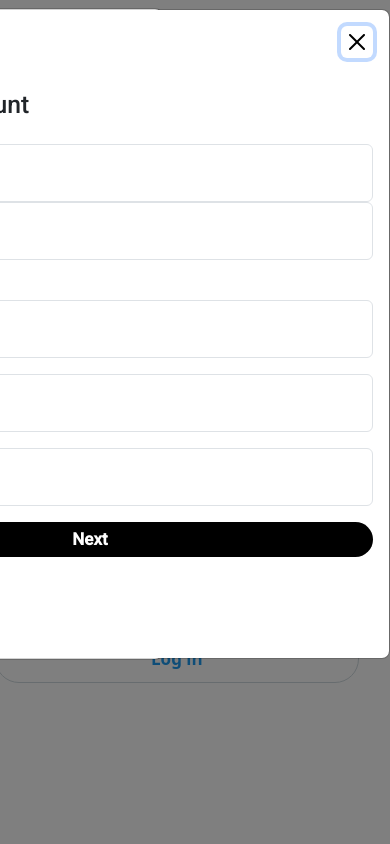
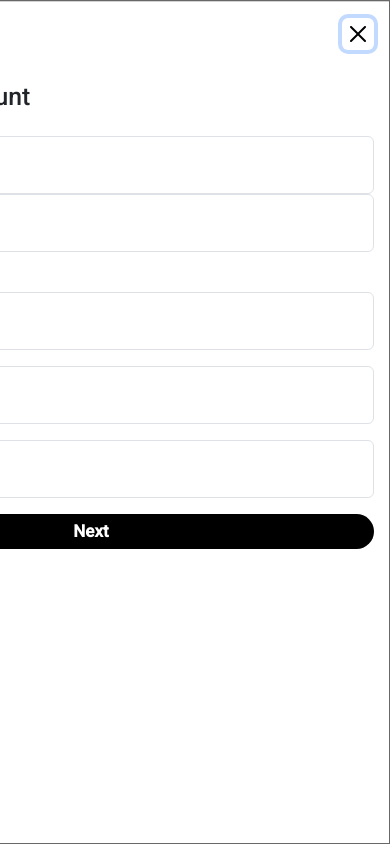
Before and after one commit to ThangBuii/Twitter-Clone, an Angular app: page /login in a window 390 px wide. Both pictures are taken after a click on the button "Create Account". Built offline with nearby package versions, Linux system fonts and the light colour scheme.

Commit message:
Front-end: Add responsive css to modal

```diff
--- a/angular.json
+++ b/angular.json
@@ -99,5 +99,8 @@
         }
       }
     }
+  },
+  "cli": {
+    "analytics": false
   }
 }
--- a/src/app/components/modal/modal.component.css
+++ b/src/app/components/modal/modal.component.css
@@ -108,28 +108,19 @@ p{
     background-color: rgba(29, 155, 240, 0.1);
 }
 
-.custom-modal{
-    height: 90vh;
-    min-height: 400px;
+.custom-modal-size .modal-dialog {
     max-width: 80vw;
     max-height: 90vh;
-    height: 650px;
-    min-width: 600px;
-    flex-shrink: 1;
-    border-radius: 16px;
-    overflow: hidden;
 }
 
-.modal-content{
-    height: 90vh;
-    min-height: 400px;
-    max-width: 80vw;
-    max-height: 90vh;
-    height: 650px;
+.custom-modal-size .modal-content {
+    height: 650px; /* Or use min-height if you want it to be able to shrink */
     min-width: 600px;
+    overflow: hidden;
+    border-radius: 16px; /* This will apply to the content area */
     flex-shrink: 1;
-    overflow: hidden;
 }
+
 
 
 
--- a/src/app/components/modal/modal.component.html
+++ b/src/app/components/modal/modal.component.html
@@ -1,7 +1,7 @@
 <ng-template id="accept" #content>
     <div *ngIf="showModal | async">
         <ng-container *ngIf="modalType === 'login'">
-            <div class="modal-content">
+
             <div class="modal-header">
                 <button type="button" class="btn-close custom-btn-close" aria-label="Close" (click)="closeModal()">
                     <span aria-hidden="true" class="visually-hidden icon-x">&times;</span>
@@ -50,8 +50,8 @@
 
                         <form #formLogin2="ngForm" (ngSubmit)="onSubmitLogin2(formLogin2.value)">
                             <div class="form-floating">
-                                    <input type="email" class="form-control readonly-input" id="email"
-                                        placeholder="email" [value]="user.email" readonly>
+                                <input type="email" class="form-control readonly-input" id="email" placeholder="email"
+                                    [value]="user.email" readonly>
                                 <label for="email">{{usernameOrEmailLabel}}</label>
                             </div>
                             <div class="form-floating">
@@ -71,8 +71,7 @@
                             </p>
                         </form>
                         <div *ngFor="let alert of alerts">
-                                <alert [type]="alert.type" [dismissOnTimeout]="alert.timeout"
-                                    (onClosed)="onClosed(alert)">
+                            <alert [type]="alert.type" [dismissOnTimeout]="alert.timeout" (onClosed)="onClosed(alert)">
                                 {{
                                 alert.msg
                                 }}</alert>
@@ -81,7 +80,7 @@
 
                 </div>
             </ng-container>
-            </div>
+
         </ng-container>
         <ng-container *ngIf="modalType === 'register'">
             <ng-container *ngIf="modalStep === 1">
@@ -252,15 +251,16 @@
                     </div>
                     <div class="modal-body custom-body">
                         <div class="content-container">
-                                <h2 class="mb-4" >What should we call you?</h2>
+                            <h2 class="mb-4">What should we call you?</h2>
                             <p>@your username must be unique. You can always change it later.</p>
                             <form #formRegister4="ngForm" (ngSubmit)="onSubmitRegister4(formRegister4.value)">
                                 <div class="input-group mb-2" style="margin-bottom: 50px;">
                                     <div class="input-group-prepend">
                                         <div class="input-group-text">@</div>
                                     </div>
-                                    <input type="text" name="username" (input)="onInputChange()" [(ngModel)]="user.username"
-                                        class="form-control usernameInput" id="inlineFormInputGroup" placeholder="Username">
+                                    <input type="text" name="username" (input)="onInputChange()"
+                                        [(ngModel)]="user.username" class="form-control usernameInput"
+                                        id="inlineFormInputGroup" placeholder="Username">
                                 </div>
                                 <div [hidden]="!showError" class="error-line">
                                     Username already existed
@@ -272,7 +272,7 @@
                                         (click)="user.username = username;onInputChange()"
                                         *ngFor="let username of generatedUsernames">{{username}} </span></div>
                                 <button type="submit" [disabled]="!isUsernameAvailable&&user.username===''"
-                                    class="btn btn-secondary custom-login" >Next</button>
+                                    class="btn btn-secondary custom-login">Next</button>
 
                             </form>
                         </div>
--- a/src/app/services/modal.service.ts
+++ b/src/app/services/modal.service.ts
@@ -23,7 +23,7 @@ export class ModalService {
     this.currentStepSubject.next(1);
   }
   openModal(content: any) {
-    this.modalRef = this.modalService.open(content, { backdrop: 'static' });
+    this.modalRef = this.modalService.open(content, { backdrop: 'static',centered: true,windowClass: 'custom-modal-size'});
   }
   closeModal() {
     if (this.modalRef) {
--- a/src/styles.css
+++ b/src/styles.css
@@ -2,3 +2,27 @@
 
 html, body { height: 100%; }
 body { margin: 0; font-family: Roboto, "Helvetica Neue", sans-serif; }
+
+
+.custom-modal-size .modal-dialog .modal-content {
+    height: 650px !important;
+    min-width: 600px !important;
+    overflow: hidden !important;
+    border-radius: 16px !important;
+    flex-shrink: 1 !important;
+}
+
+@media (max-width: 750px) {
+    .custom-modal-size .modal-dialog {
+      max-width: 100vw !important;
+      max-height: 100vh !important;
+      margin: 0 !important;
+    }
+
+    .custom-modal-size .modal-dialog .modal-content {
+      height: 100vh !important;
+      min-height: 100vh !important;
+      max-height: 100vh !important;
+      border-radius: 0 !important; /* Fullscreen modals typically have no border radius */
+    }
+  }
```
Lines whose indentation alone changed are shown as unchanged.
